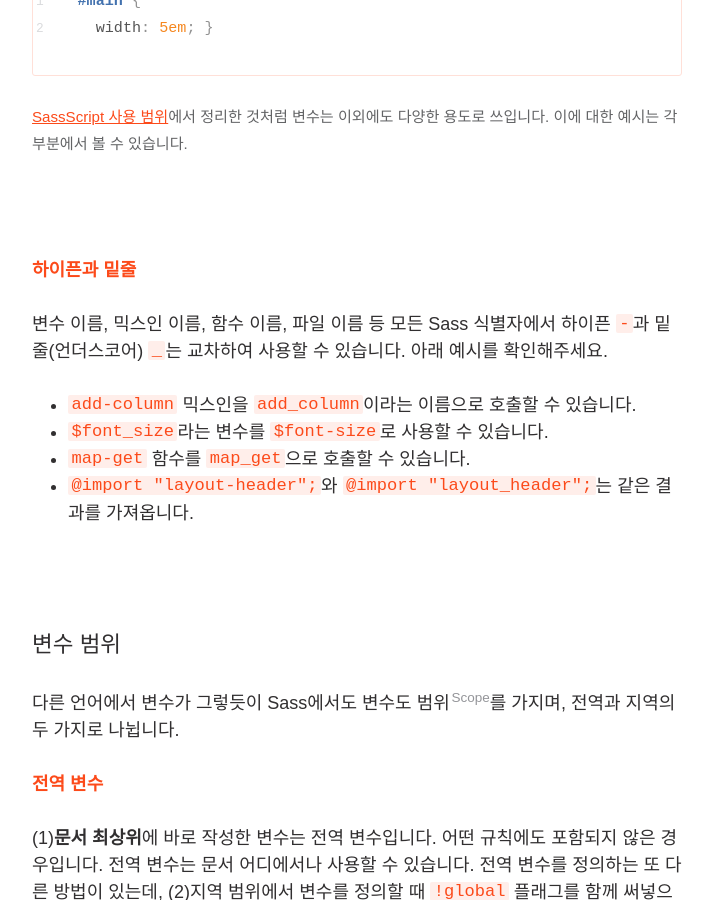
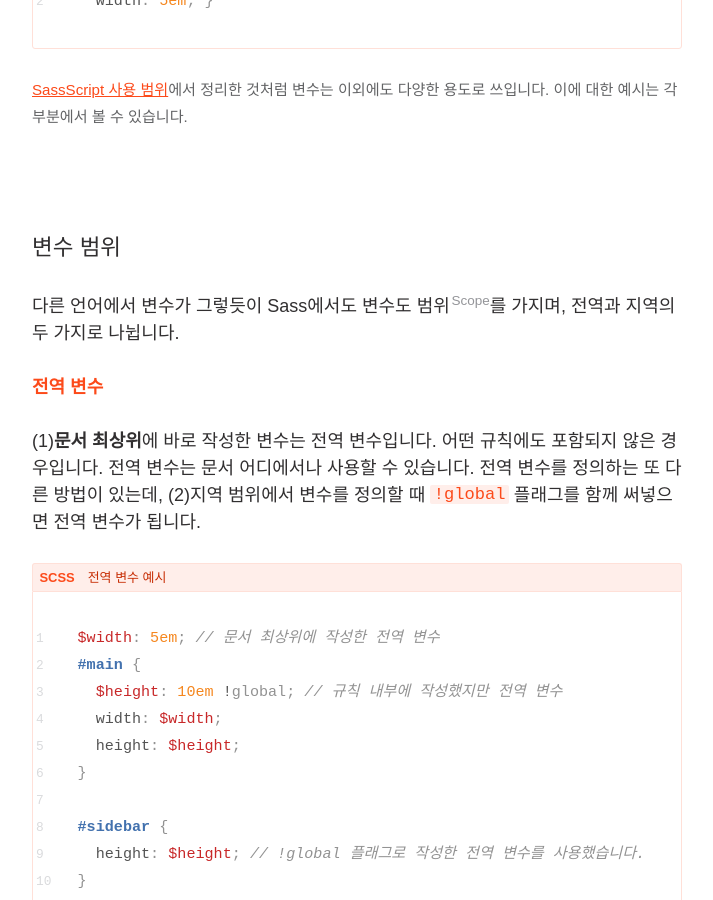
Before and after one commit to designmeme/designmeme.github.io, a Jekyll site: the page built from _posts/ko/sass/awesome-docs/2017-07-20-sass-variables.md, in a window 1280 px wide and 900 px high, scrolled down 2456 px. Shown: the whole window, without its empty margins (68-781 px from the left). Built offline with Jekyll 4.4.1, drawn with Linux system fonts in a browser that asks for light colours; nearby versions of some CDN libraries; some web fonts are replaced; comment, search, counter and statistics services are not loaded; some of the changed text lies outside the part shown.

Commit message:
Add new post

```diff
--- a/_data/posts.yml
+++ b/_data/posts.yml
@@ -14,6 +14,7 @@
       - sass-css-extensions
       - sass-sassscript
       - sass-interactive-shell
+      - sass-identifiers
       - sass-variables
       - sass-variables-default-flag
     image: /assets/image/post/sass-docs.png
--- a/_includes/post/hyphens-underscores.md
+++ /dev/null
@@ -1,8 +0,0 @@
-##### 하이픈과 밑줄
-변수 이름, 믹스인 이름, 함수 이름, 파일 이름 등 모든 Sass 식별자에서 하이픈 `-`과 밑줄(언더스코어) `_`는 교차하여 사용할 수 있습니다.
-아래 예시를 확인해주세요.
-
-- `add-column` 믹스인을 `add_column`이라는 이름으로 호출할 수 있습니다.
-- `$font_size`라는 변수를 `$font-size`로 사용할 수 있습니다.
-- `map-get` 함수를 `map_get`으로 호출할 수 있습니다.
-- `@import "layout-header";`와 `@import "layout_header";`는 같은 결과를 가져옵니다.
--- a/_posts/ko/sass/awesome-docs/2017-07-20-sass-variables.md
+++ b/_posts/ko/sass/awesome-docs/2017-07-20-sass-variables.md
@@ -54,10 +54,6 @@
 
 [SassScript 사용 범위](/ko/blog/sassscript/#sassscript-사용-범위)에서 정리한 것처럼 변수는 이외에도 다양한 용도로 쓰입니다. 이에 대한 예시는 각 부분에서 볼 수 있습니다.
 {:.p-small}
-
-***
-
-{% include post/hyphens-underscores.md %}
 
 ***
 
```
Also changed, not shown: other parts of _posts/ko/sass/awesome-docs/2017-07-20-sass-variables.md (+1 -1 lines), _posts/ko/sass/awesome-docs/2017-07-28-sass-identifiers.md (added, +47 -0 lines).
